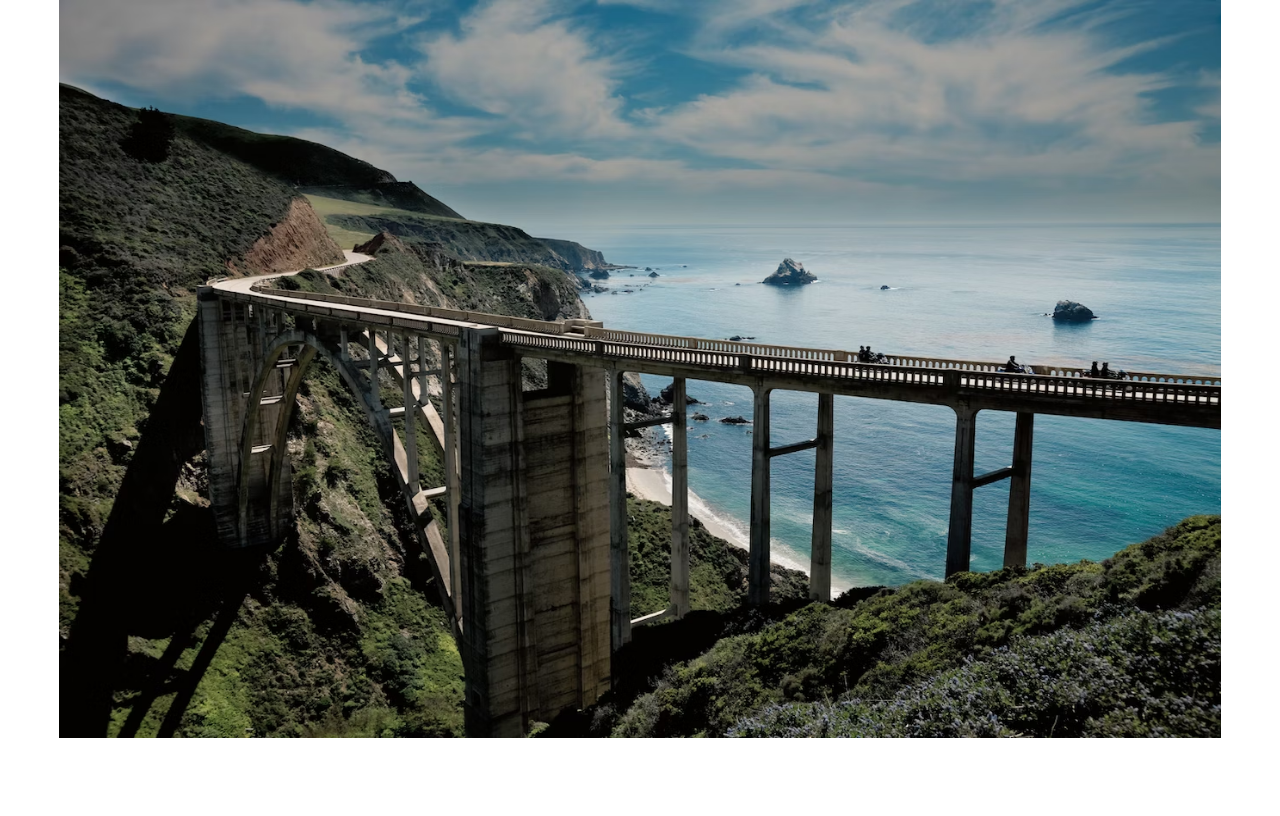
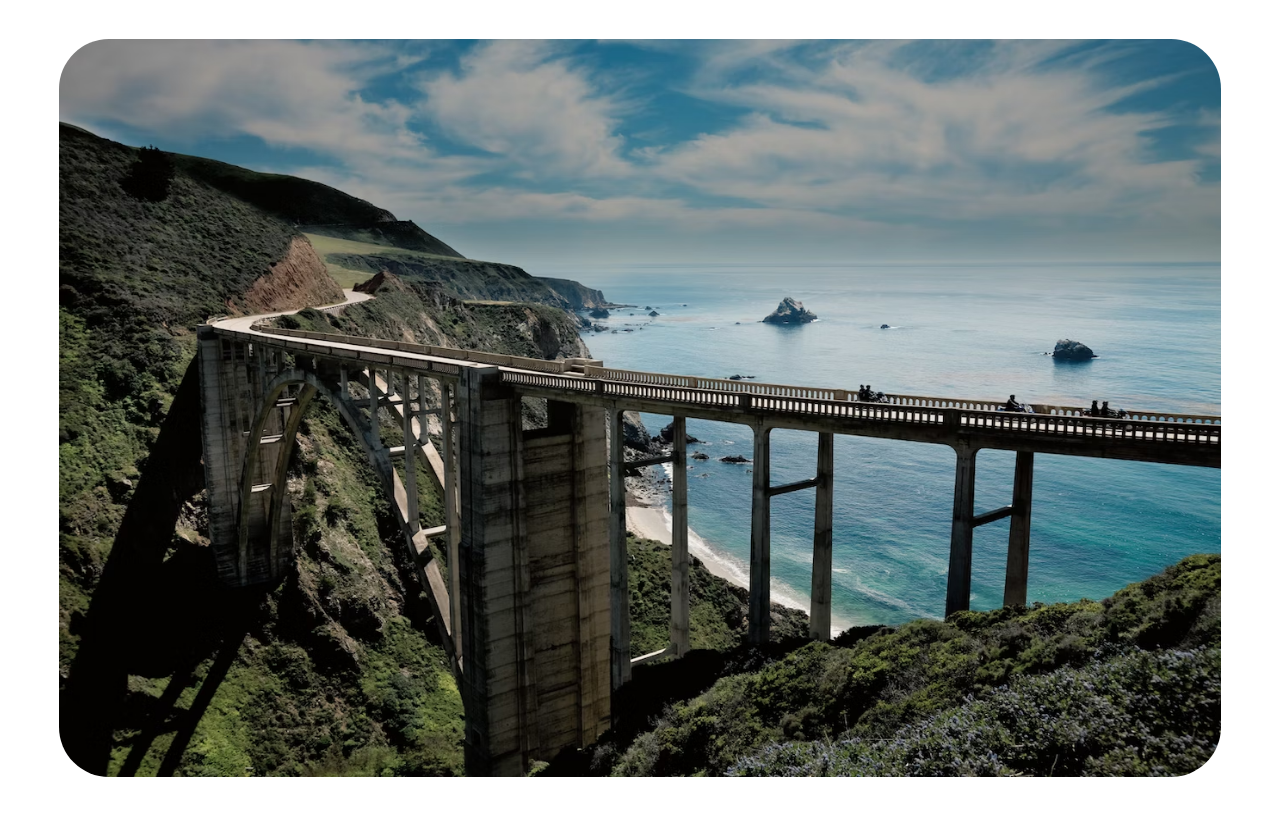
Before and after one commit to nugmara/Day-1_Project-1, a plain HTML site: page index.html in a window 1280 px wide. Drawn offline with Linux system fonts and the light colour scheme.

Commit message:
Set up image on the center of the screen

```diff
--- a/style.css
+++ b/style.css
@@ -1,16 +1,17 @@
 * {
-    margin: 0;
-    padding: 0;
     box-sizing: border-box;
 }
 
 .container {
     display: flex;
     justify-content: center;
+    align-items: center;
+    height: 100vh;
 }
 
-img {
+.container img {
     height: 738.391px;
     width: 1162.86px;
+    border-radius: 50px;
 
 }
```
